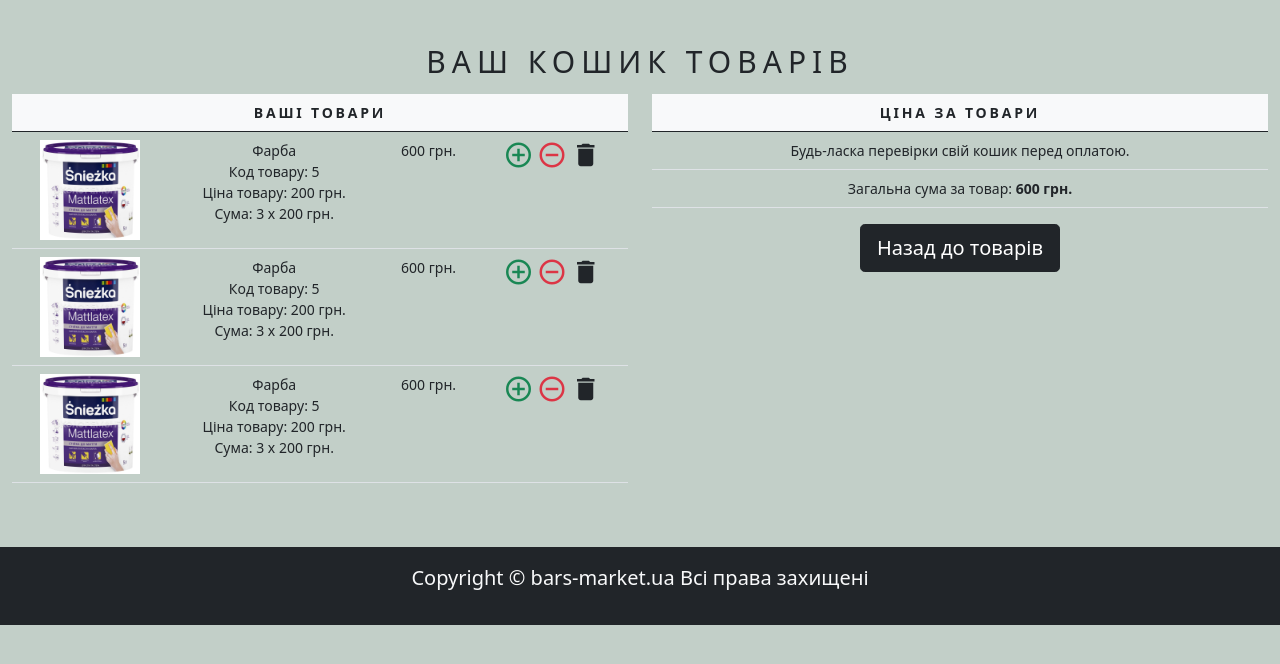
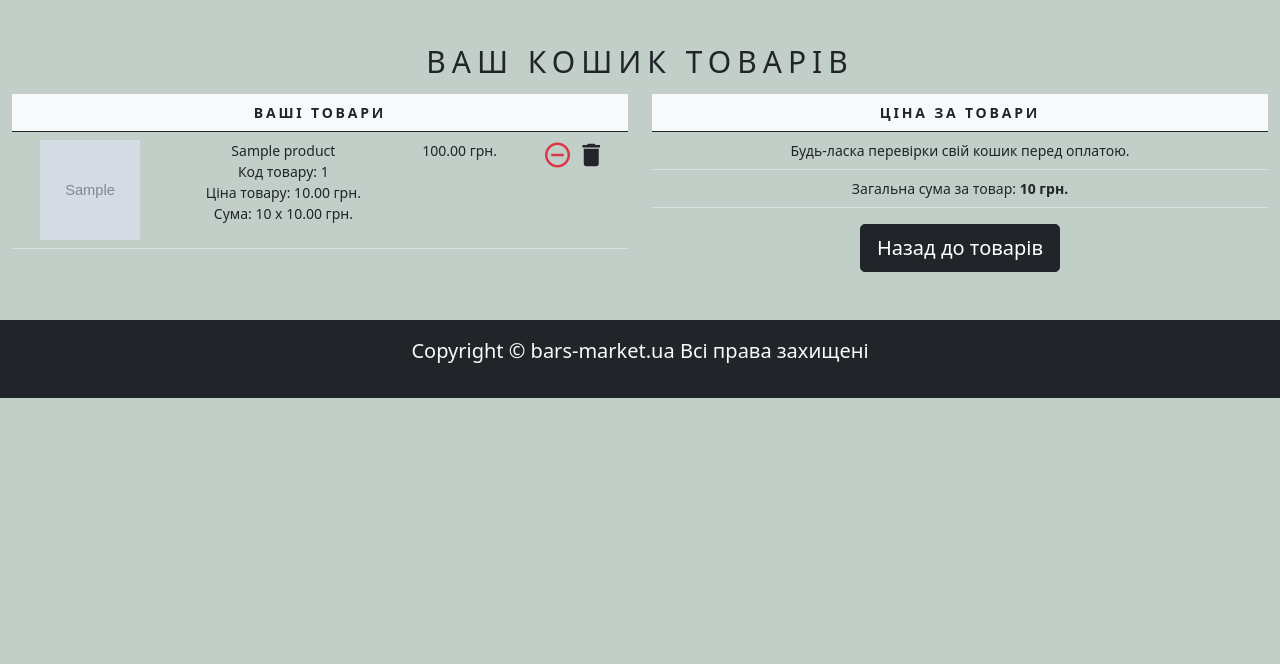
Before and after one commit to barserkaua/Ecommerce-website, a Django app: template shop/templates/shop/cart.html in a window 1280 px wide. Shown: the part 70-734 px from the top of the page. Run offline with Django 3.2, Linux system fonts and the light colour scheme; tables that the repository leaves empty hold one stand-in row (values such as "Sample post"); the template is opened without the code that fills it: values that come from a table or form of the project are taken from there, most other values are stand-ins (such as "Sample title", 1, 10 or a date in 2020); grey boxes marked "Sample" are stand-in pictures.

Commit message:
add_cart, remove_cart, remove_cart_product

```diff
--- a/barsmarket/settings.py
+++ b/barsmarket/settings.py
@@ -64,6 +64,7 @@ TEMPLATES = [
                 'django.contrib.auth.context_processors.auth',
                 'django.contrib.messages.context_processors.messages',
                 'shop.context_processors.menu_links',
+                'shop.context_processors.counter',
             ],
         },
     },
--- a/barsmarket/urls.py
+++ b/barsmarket/urls.py
@@ -26,7 +26,5 @@ urlpatterns = [
 ]
 
 if settings.DEBUG:  # обновлює url в debug моді
-    urlpatterns += static(settings.MEDIA_URL, document_root=
-    settings.MEDIA_ROOT)
-    urlpatterns += static(settings.STATIC_URL, document_root=
-    settings.STATIC_ROOT)
+    urlpatterns += static(settings.MEDIA_URL, document_root=settings.MEDIA_ROOT)
+    urlpatterns += static(settings.STATIC_URL, document_root=settings.STATIC_ROOT)
--- a/shop/context_processors.py
+++ b/shop/context_processors.py
@@ -1,5 +1,20 @@
-from .models import Category
+from .models import Category, Cart, CartItem
+from .views import _cart_id
 
+
+def counter(request): # показує кількість елементів в кошику
+    item_count = 0
+    if 'admin' in request.path: # перевіряємо чи є request.path містить слово 'admin'
+        return {}
+    else:  # якщо ні, тоді ми будемо вираховувати кількість елементів в кошику
+        try:
+            cart = Cart.objects.filter(cart_id=_cart_id(request))
+            cart_items = CartItem.objects.all().filter(cart=cart[:1]) # повертає тільки один об'єкт
+            for cart_item in cart_items:
+                item_count += cart_item.quantity
+        except Cart.DoesNotExist:
+            item_count = 0
+    return dict(item_count=item_count)
 
 def menu_links(request):
     links = Category.objects.all()
--- a/shop/templates/shop/cart.html
+++ b/shop/templates/shop/cart.html
@@ -3,6 +3,19 @@
 {% block title %} Кошик {% endblock %}
 
 {% block content %}
+
+    {% if not cart_items %}  <!-- якщо Об'єкт пустий -->
+    <div class="text-center">
+        <br>
+        <h1 class="text-center product_title">
+            Ваш кошик порожній
+        </h1>
+        <br>
+        <p class="text-center">
+            Нажміть <a href="{% url 'home' %}">сюда</a>, щоб повернутися до товарів
+        </p>
+    </div>
+    {% else %}
     <div class="text-center">
         <br>
         <div class="text-center product_title">
@@ -19,30 +32,37 @@
                         </th>
                     </tr>
                 </thead>
-                {% for i in '123' %}
+                {% for cart_item in cart_items %}
                 <tr>
                     <td>
-                        <a href="">
-                            <img src="{% static 'img/farba.png' %}" width="100" height="100">
+                        <a href="card_item.product.get_url">
+                            <img src="{{cart_item.product.image.url}}" width="100" height="100">
                         </a>
                     </td>
                     <td class="text-left">
-                        Фарба
+                        {{cart_item.product.name}}
                         <br>
-                        Код товару: 5
+                        Код товару: {{cart_item.product.id}}
                         <br>
-                        Ціна товару: 200 грн.
+                        Ціна товару: {{cart_item.product.price}} грн.
                         <br>
-                        Сума: 3 х 200 грн.
+                        Сума: {{cart_item.quantity}} x {{cart_item.product.price}} грн.
                     </td>
                     <td>
-                        600 грн.
+                        {{cart_item.sub_total}} грн.
                     </td>
+                    {% if cart_item.quantity < cart_item.product.stock %} <!-- пофіксити кнопку з додаванням, вияснити чому не працює панель адміна -->
                     <td>
-                        <a href=""><i class="material-icons text-success md-30">add_circle_outline</i></a>
-                        <a href=""><i class="material-icons text-danger md-30">remove_circle_outline</i></a>
-                        <a href=""><i class="material-icons text-dark md-30 ">delete</i></a>
+                        <a href="{% url 'add_cart' cart_item.product.id %}"><i class="material-icons text-success md-30">add_circle_outline</i></a>
+                        <a href="{% url 'cart_remove' cart_item.product.id %}"><i class="material-icons text-danger md-30">remove_circle_outline</i></a>
+                        <a href="{% url 'cart_remove_product' cart_item.product.id %}"><i class="material-icons text-dark md-30 ">delete</i></a>
                     </td>
+                    {% else %}
+                    <td>
+                        <a href="{% url 'cart_remove' cart_item.product.id %}"><i class="material-icons text-danger md-30">remove_circle_outline</i></a>
+                        <a href="{% url 'cart_remove_product' cart_item.product.id %}"><i class="material-icons text-dark md-30 ">delete</i></a>
+                    </td>
+                    {% endif %}
                 </tr>
                 {% endfor %}
             </table>
@@ -64,13 +84,13 @@
                     </tr>
                     <tr class="text-left">
                         <td>
-                            Загальна сума за товар: <strong>600 грн.</strong>
+                            Загальна сума за товар: <strong>{{total}} грн.</strong>
                         </td>
                     </tr>
                 </tbody>
             </table>
             <div class="mx-auto">  <!-- Кнопка повернення до товарів -->
-                 <a href="">
+                 <a href="{% url 'home' %}">
                      <button type="button" class="btn btn-lg btn-block btn-dark">
                         Назад до товарів
                      </button>
@@ -78,4 +98,5 @@
             </div>
         </div>
     </div>
+    {% endif %}
 {% endblock %}
--- a/shop/templates/shop/navbar.html
+++ b/shop/templates/shop/navbar.html
@@ -1,6 +1,6 @@
 <nav class="navbar navbar-expand-md navbar-dark bg-dark container-fluid">
-        <a href="#" class="navbar-brand"><span class="material-icons text-success md-36">handyman</span></a>
-        <a href="#" class="navbar-brand mb-0 h1 text-uppercase">Bars-market</a>
+        <a href="{% url 'home' %}" class="navbar-brand"><span class="material-icons text-success md-36">handyman</span></a>
+        <a href="{% url 'home' %}" class="navbar-brand mb-0 h1 text-uppercase">Bars-market</a>
          <button class="navbar-toggler" type="button" data-bs-toggle="collapse" data-bs-target="#navbarSupportedContent" aria-controls="navbarSupportedContent" aria-expanded="false" aria-label="Toggle navigation">
         <span class="navbar-toggler-icon"></span>
         </button>
@@ -17,6 +17,13 @@
                </li>
                <li class="nav-item"><a href="" class="nav-link text-uppercase font-weight-bold px-3">Контакти</a></li>
                <li class="nav-item"><a href="" class="nav-link text-uppercase font-weight-bold px-3">Про нас</a></li>
+               {% if item_count > 0 %}
+               <li class="nav-item">
+                   <a href="{% url 'cart_detail' %}" class="nav-link text-uppercase font-weight-bold px-3">
+                       <i class="material-icons cart-icon">shopping_cart</i>{{item_count}}
+                   </a>
+               </li>
+               {% endif %}
            </ul>
         <form class="form-inline">
             <div class="input-group">  <!-- розміщує в одну лінійку-->
--- a/shop/templates/shop/product.html
+++ b/shop/templates/shop/product.html
@@ -24,7 +24,7 @@
             {% if product.stock <= 0 %}
             <p class="text-justify product_text">Немає на складі</p>
             {% else %}
-            <a href="">Добавити в корзину</a>
+            <a href="{% url 'add_cart' product.id %}">Добавити в кошик</a>
             {% endif %}
         </div>
     </div>
--- a/shop/urls.py
+++ b/shop/urls.py
@@ -5,5 +5,8 @@ urlpatterns = [
     path('', views.home, name='home'),
     path('category/<slug:category_slug>', views.home, name='products_by_category'),
     path('category/<slug:category_slug>/<slug:product_slug>', views.product, name='product_detail'),
-    path('cart', views.cart, name='cart'),
+    path('cart', views.cart_detail, name='cart_detail'),
+    path('cart/add/<int:product_id>', views.add_cart, name='add_cart'),
+    path('cart/remove/<int:product_id>', views.cart_remove, name='cart_remove'),
+    path('cart/remove_product/<int:product_id>', views.cart_remove_product, name='cart_remove_product'),
 ]
--- a/shop/views.py
+++ b/shop/views.py
@@ -1,5 +1,6 @@
-from django.shortcuts import render, get_object_or_404
-from .models import Category, Product
+from django.core.exceptions import ObjectDoesNotExist
+from django.shortcuts import render, get_object_or_404, redirect
+from .models import Category, Product, Cart, CartItem
 from django.http import HttpResponse
 
 
@@ -25,5 +26,60 @@ def product(request, category_slug, product_slug):
     return render(request, 'shop/product.html', {'product': product})
 
 
-def cart(request):
-    return render(request, 'shop/cart.html')
+def _cart_id(request):  # за допомогою framework session ми можемо зберігати наш кошик
+    cart = request.session.session_key
+    if not cart:
+        cart = request.session.create()
+    return cart  # повертає cart (кошик) сесію
+
+
+def add_cart(request, product_id):  # добавляє продукт
+    product = Product.objects.get(id=product_id)
+    try:
+        cart = Cart.objects.get(cart_id=_cart_id(request))  # получает обьект из текущей сесии, если он существует
+    except Cart.DoesNotExist:  # якщо корзина не ісує, то її створять
+        cart = Cart.objects.create(cart_id=_cart_id(request))  # створює об'єк, якщо його немає
+        cart.save()
+    try:
+        cart_item = CartItem.objects.get(product=product, cart=cart) # якщо об'єкт вже є в корзині,
+        if cart_item.quantity < cart_item.product.stock:
+            cart_item.quantity += 1  # то просто добавиться +1 до кількості
+        cart_item.save()
+    except CartItem.DoesNotExist: # якщо не існує, то створиться в корзині новий продукт
+        cart_item = CartItem.objects.create(product=product, quantity=1, cart=cart)
+        cart_item.save()
+
+    return redirect('cart_detail')
+
+
+def cart_detail(request, total=0, counter=0, cart_items=None): #  витягує всі продукти, і калькулює всю суму за товар
+    try:
+        cart = Cart.objects.get(cart_id=_cart_id(request)) # ми пробуємо получити об'єкт cart
+        cart_items = CartItem.objects.filter(cart=cart, active=True)
+        for cart_item in cart_items:
+            total += (cart_item.product.price * cart_item.quantity)
+            counter += cart_item.quantity
+    except ObjectDoesNotExist:
+        pass
+
+    return render(request, 'shop/cart.html', dict(cart_items=cart_items, total=total, counter=counter))
+
+
+def cart_remove(request, product_id):
+    cart = Cart.objects.get(cart_id=_cart_id(request))
+    product = get_object_or_404(Product, id=product_id) # знаходимо продукт, кількість якого ми хочемо обновити
+    cart_item = CartItem.objects.get(product=product, cart=cart)
+    if cart_item.quantity > 1:
+        cart_item.quantity -= 1
+        cart_item.save()
+    else:
+        cart_item.delete()
+    return redirect('cart_detail')
+
+
+def cart_remove_product(request, product_id):
+    cart = Cart.objects.get(cart_id=_cart_id(request))
+    product = get_object_or_404(Product, id=product_id) # знаходимо продукт, кількість якого ми хочемо обновити
+    cart_item = CartItem.objects.get(product=product, cart=cart)
+    cart_item.delete()
+    return redirect('cart_detail')
```
Also changed, not shown: shop/models.py (+33 -0 lines).
